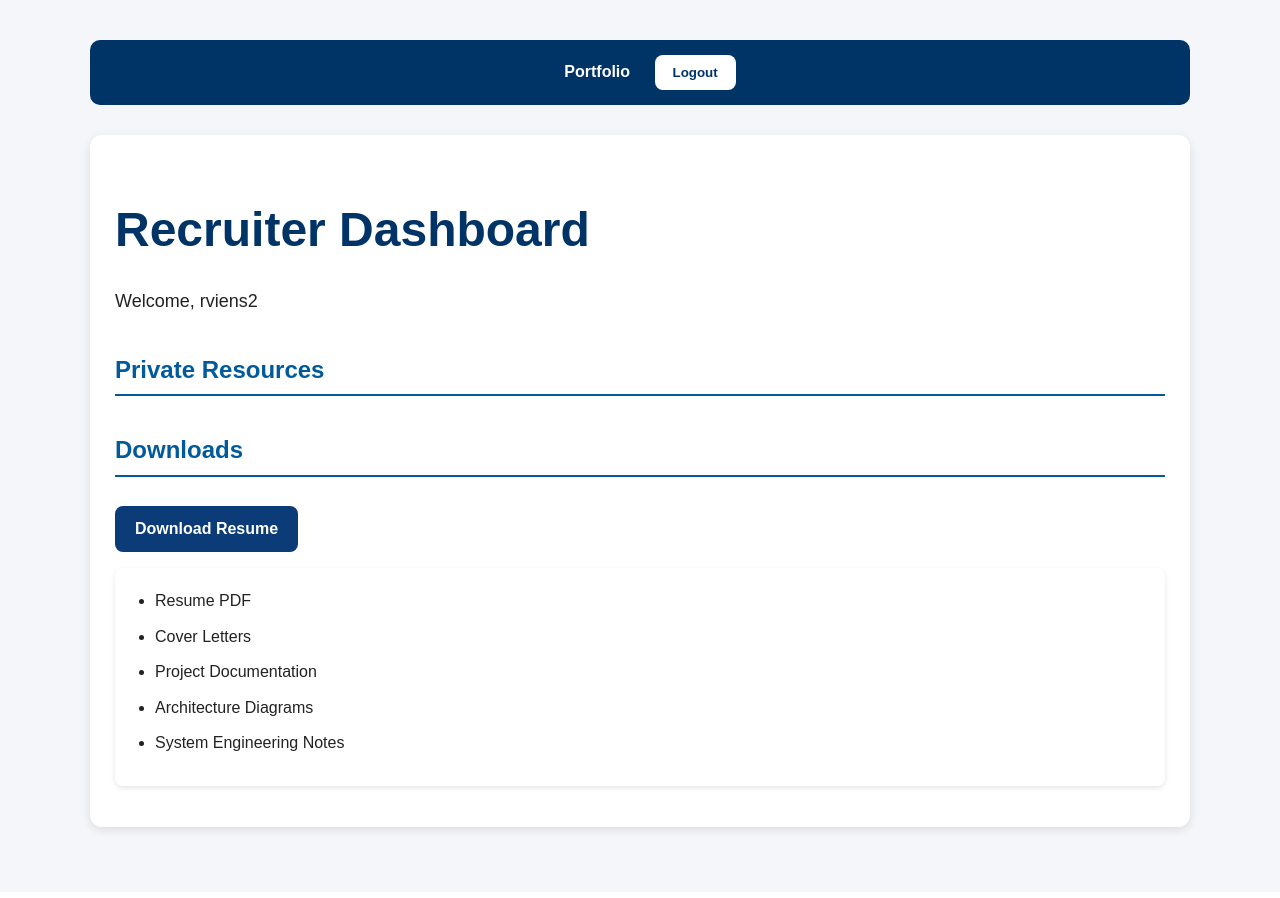
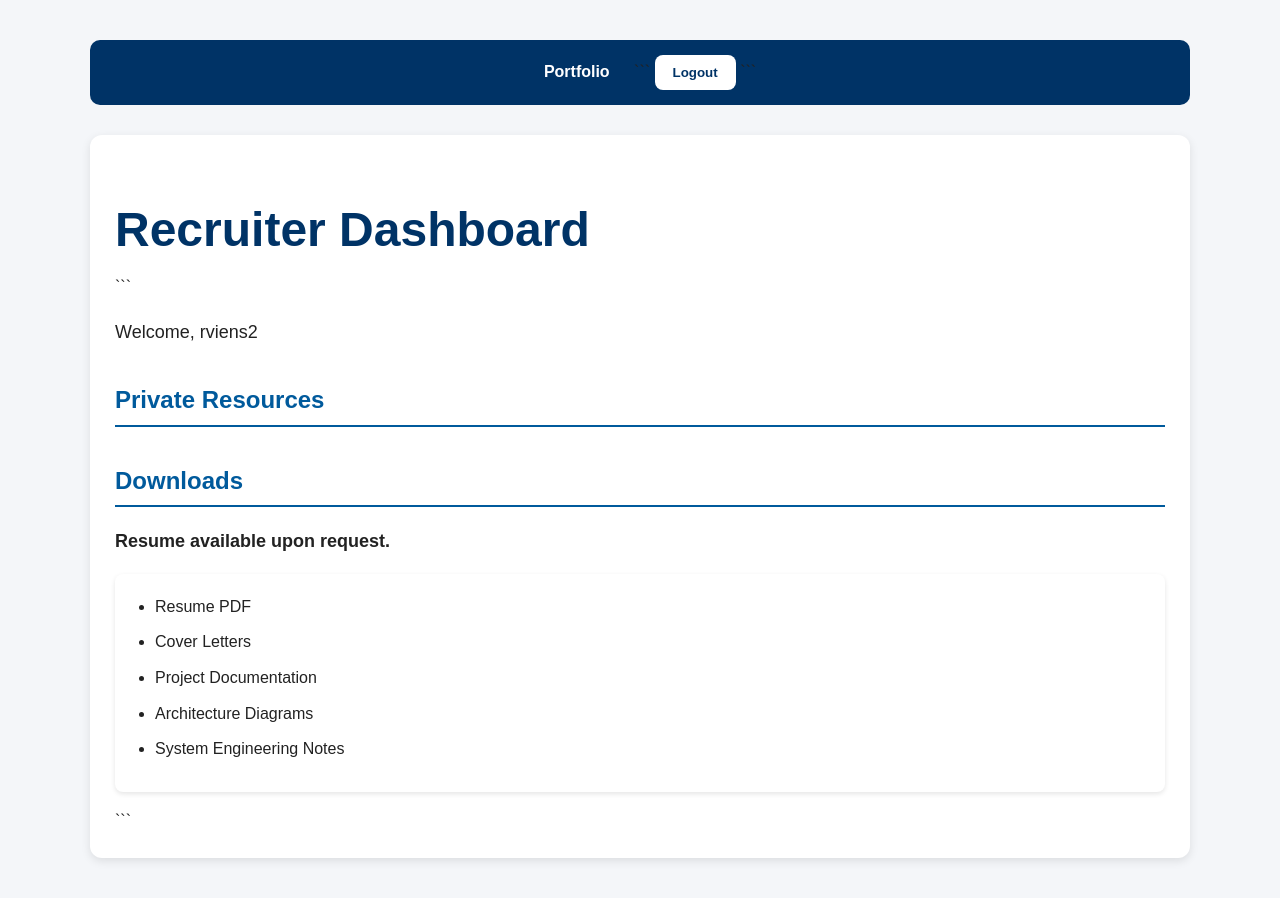
Before and after one commit to GodkingSentinel/django-systems-engineer-portfolio, a Django app: page /staff-dashboard/ in a window 1280 px wide. Shown: the top 898 px of the page. Before the commit the page ends 837 px from the top, so only its background shows below. Run offline with Django 5.2, Linux system fonts and the light colour scheme; a user stored in the database is signed in.

````diff
--- a/profilepage/templates/profilepage/staff_dashboard.html
+++ b/profilepage/templates/profilepage/staff_dashboard.html
@@ -1,6 +1,7 @@
 {% load static %}
 
 <!DOCTYPE html>
+
 <html lang="en">
 <head>
     <meta charset="UTF-8">
@@ -11,25 +12,26 @@
 
 <nav>
     <a href="/">Portfolio</a>
+
+    ```
     <form method="post" action="/accounts/logout/" style="display:inline;">
         {% csrf_token %}
         <button type="submit" class="logout-button">Logout</button>
     </form>
+    ```
+
 </nav>
 
 <div class="card">
     <h1>Recruiter Dashboard</h1>
 
+    ```
     <p>Welcome, {{ user.username }}</p>
 
     <h2>Private Resources</h2>
     <h2>Downloads</h2>
 
-    <a href="{% static 'profilepage/documents/Richard_Viens_BAE_Systems_Engineer_Resume.pdf' %}"
-       target="_blank"
-       class="contact-button">
-        Download Resume
-    </a>
+    <p><strong>Resume available upon request.</strong></p>
 
     <ul>
         <li>Resume PDF</li>
@@ -38,6 +40,8 @@
         <li>Architecture Diagrams</li>
         <li>System Engineering Notes</li>
     </ul>
+    ```
+
 </div>
 
 </body>
````
